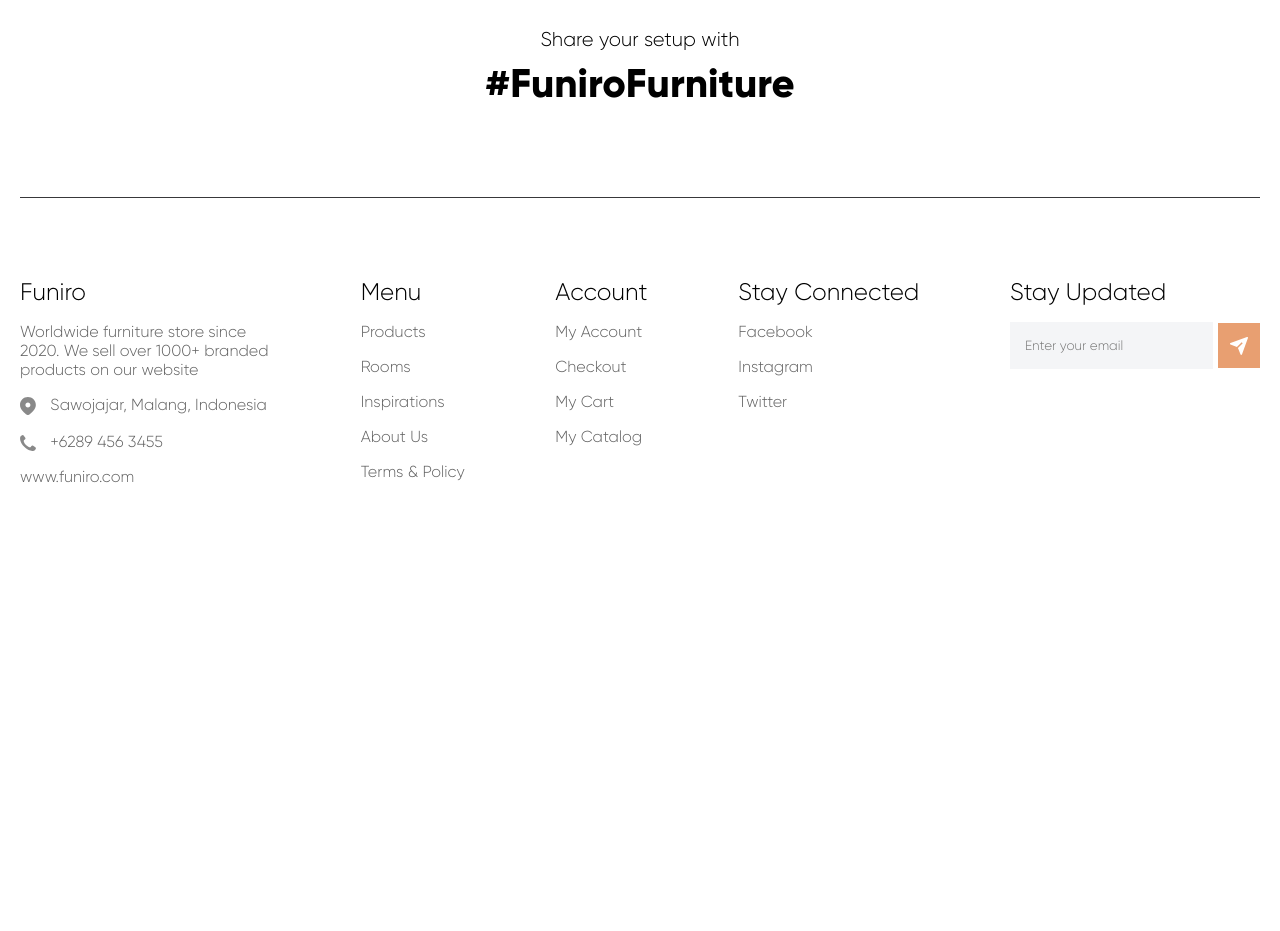
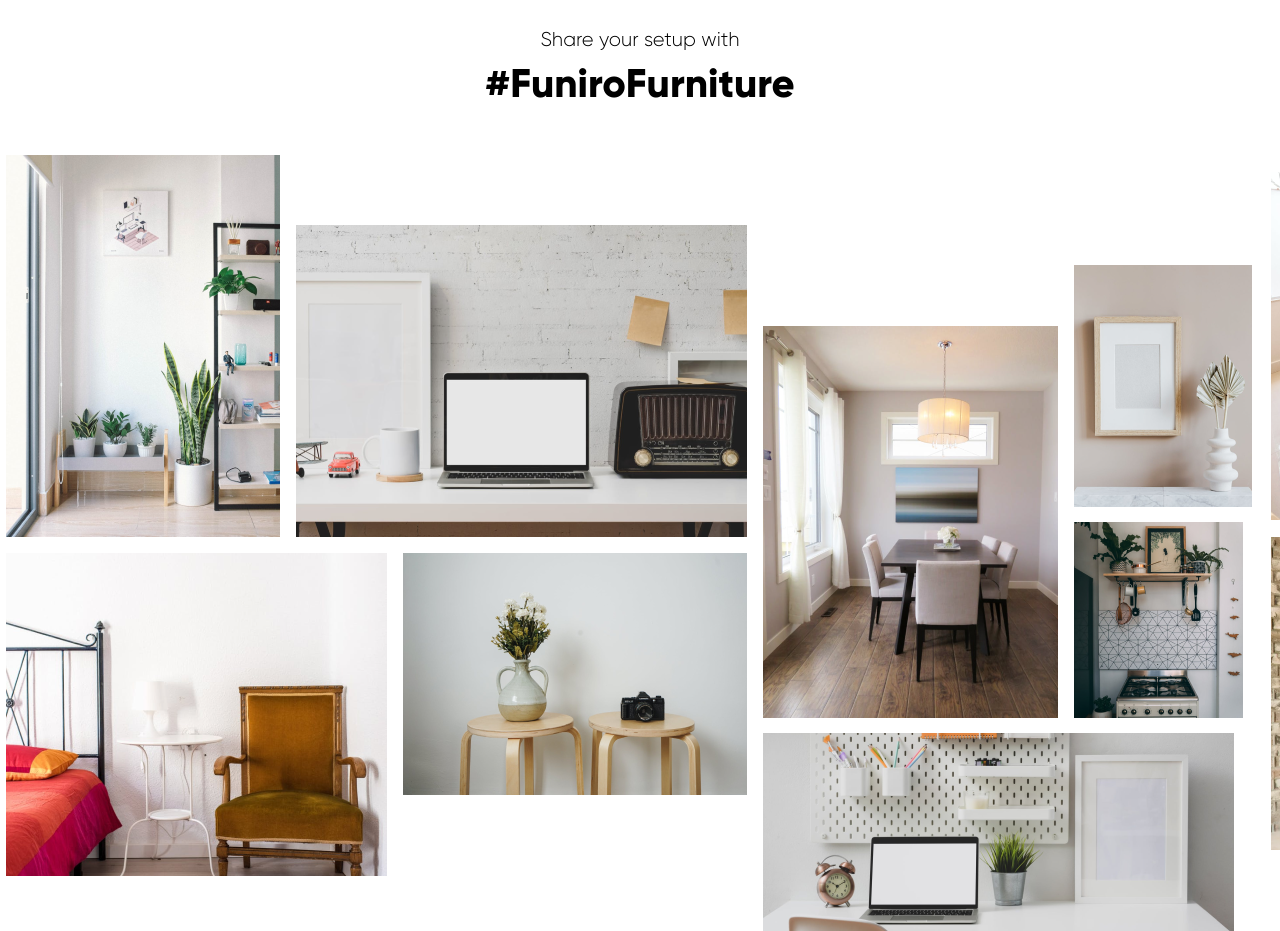
Before and after one commit to daryazaets/furniture-shop, a plain HTML site: page index.html in a window 1280 px wide. Shown: the part 3360-4291 px from the top of the page. Before the commit the page ends 3904 px from the top, so only its background shows below. Drawn offline with nearby package versions, Linux system fonts and the light colour scheme; the site is published under a folder, as on GitHub Pages, so addresses that start at the root find nothing.

Commit message:
rename image

```diff
--- a/index.html
+++ b/index.html
@@ -370,7 +370,7 @@
           <div class="share-text-container">
             <div class="share-p-container">Share your setup with</div>
             <div class="bold-hashtag">#FuniroFurniture</div>
-            <div class="background-image"><img src="/images/share1.png" alt=""></div>
+            <div class="background-image"><img src="./images/share1.png" alt=""></div>
           </div>
         </div>
 
```
